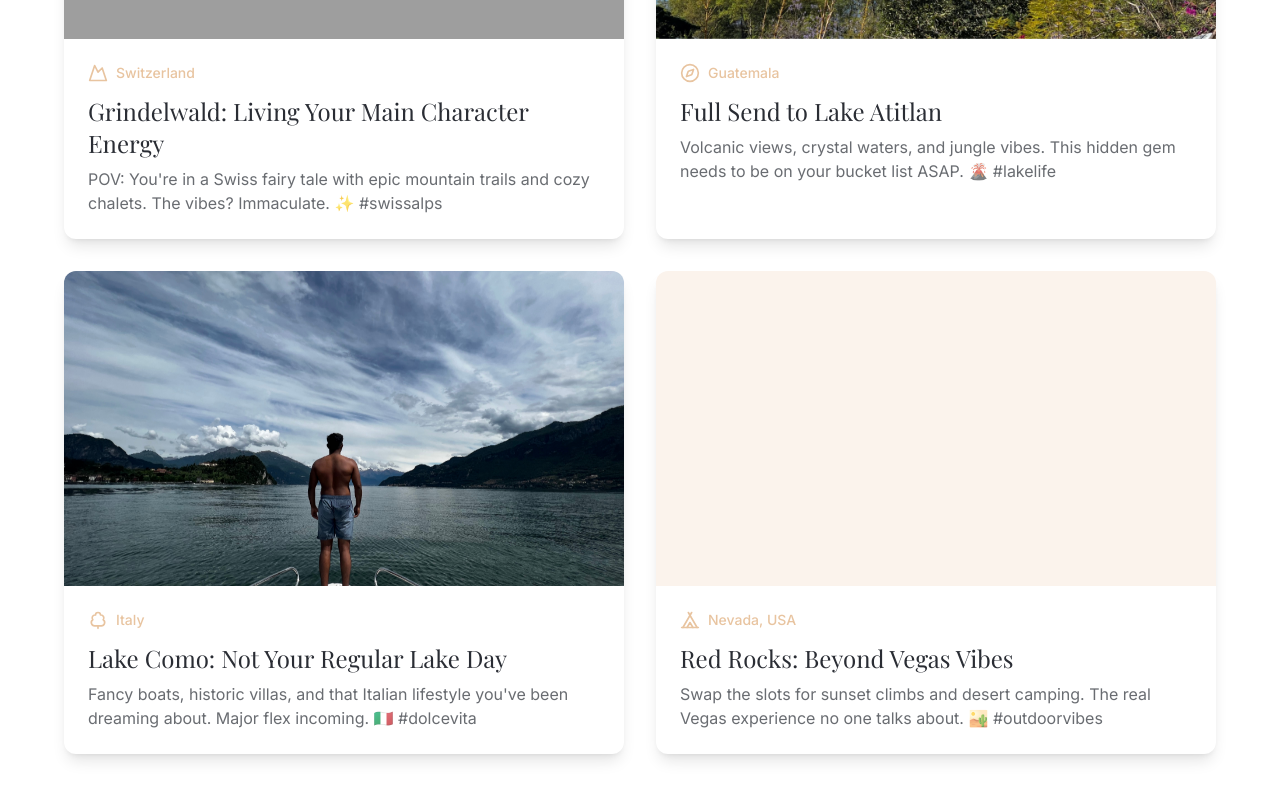
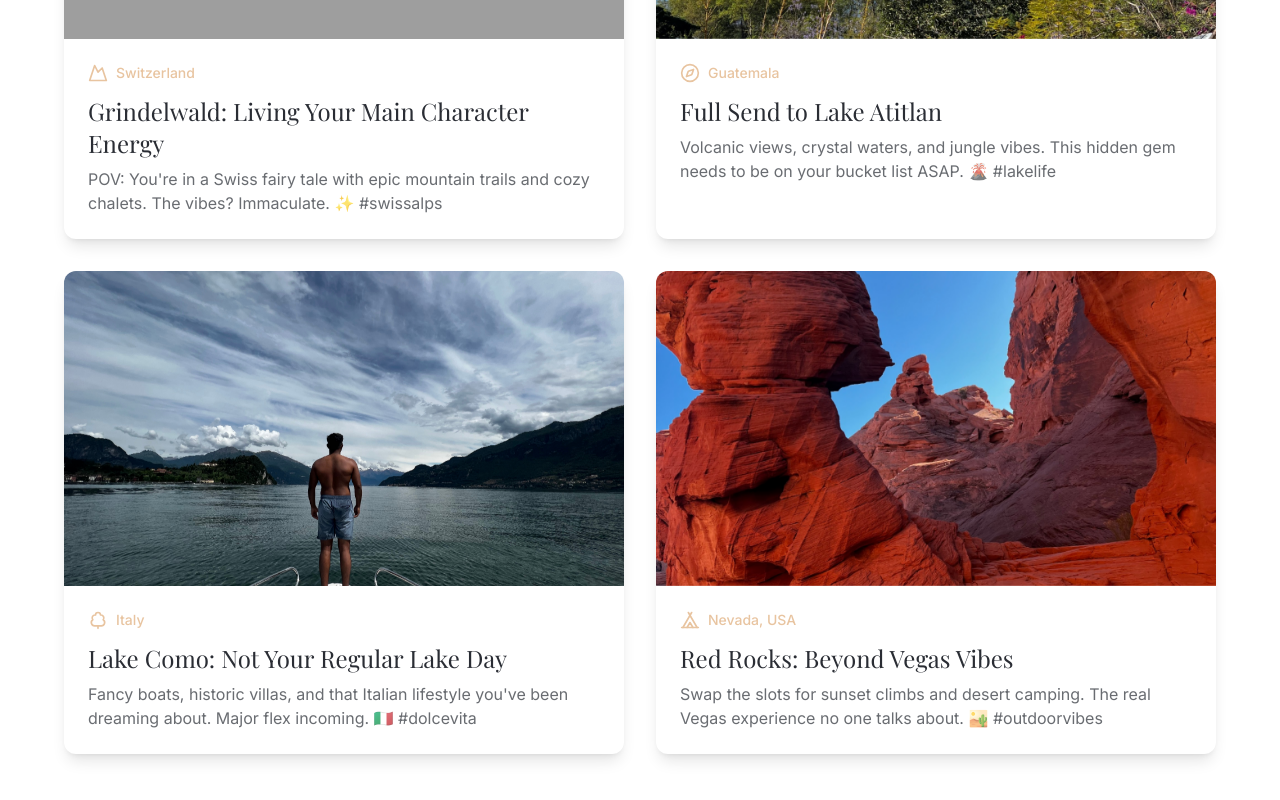
Before and after one commit to shobhit35ch/ShobTravel, a React (Vite) app: page / in a window 1280 px wide. Shown: the part 1807-2607 px from the top of the page. Built offline with nearby package versions, Linux system fonts and the light colour scheme; grey boxes are pictures that could not be loaded.

Commit message:
Fix: Update Red Rocks image
Update the image for the Red Rocks adventure card on the home page.

```diff
--- a/src/pages/Index.tsx
+++ b/src/pages/Index.tsx
@@ -92,7 +92,7 @@ const Index = () => {
       description: "Fancy boats, historic villas, and that Italian lifestyle you've been dreaming about. Major flex incoming. 🇮🇹 #dolcevita"
     },
     {
-      image: null,
+      image: "/lovable-uploads/23fa8958-0bc3-47d8-a42d-d07ca1eb5335.png",
       icon: Tent,
       location: "Nevada, USA",
       title: "Red Rocks: Beyond Vegas Vibes",
```
Also changed, not shown: src/components/ads/AdSpace.tsx (+5 -3 lines), public/lovable-uploads/23fa8958-0bc3-47d8-a42d-d07ca1eb5335.png (added).
